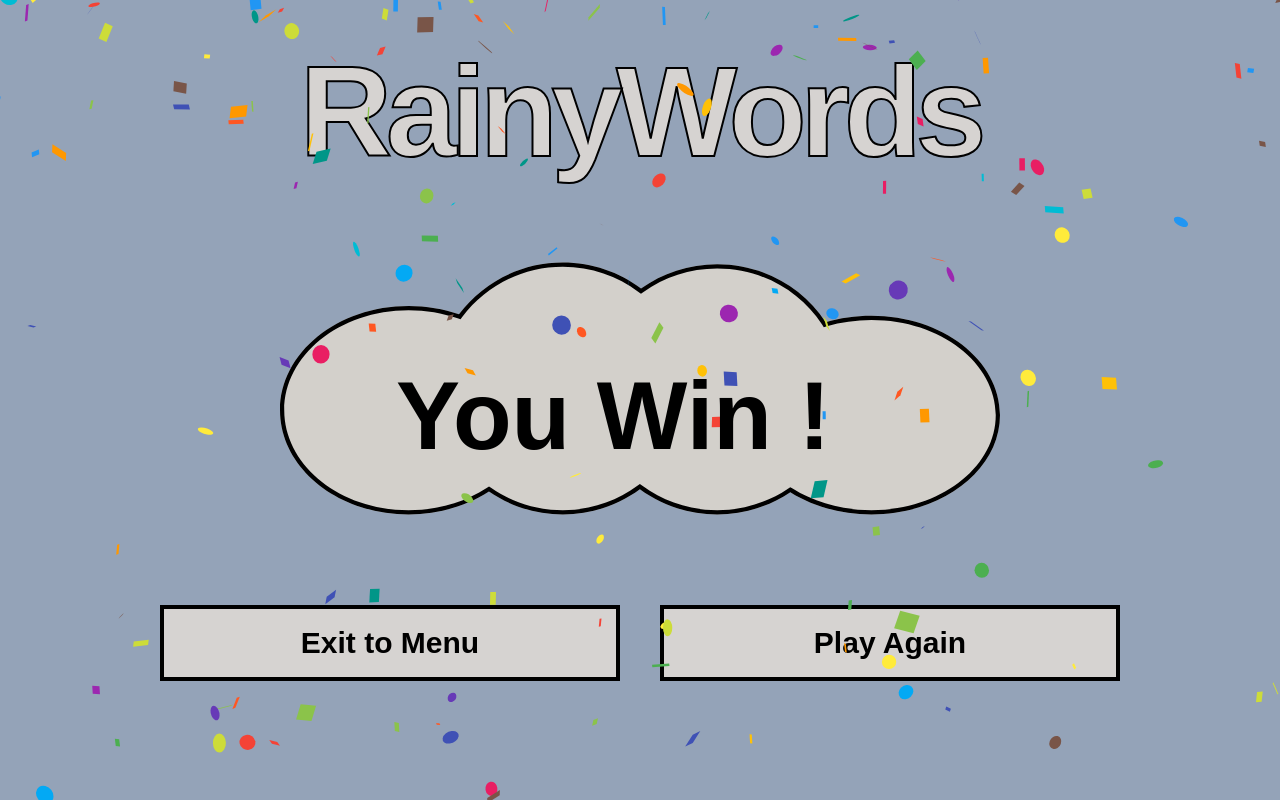
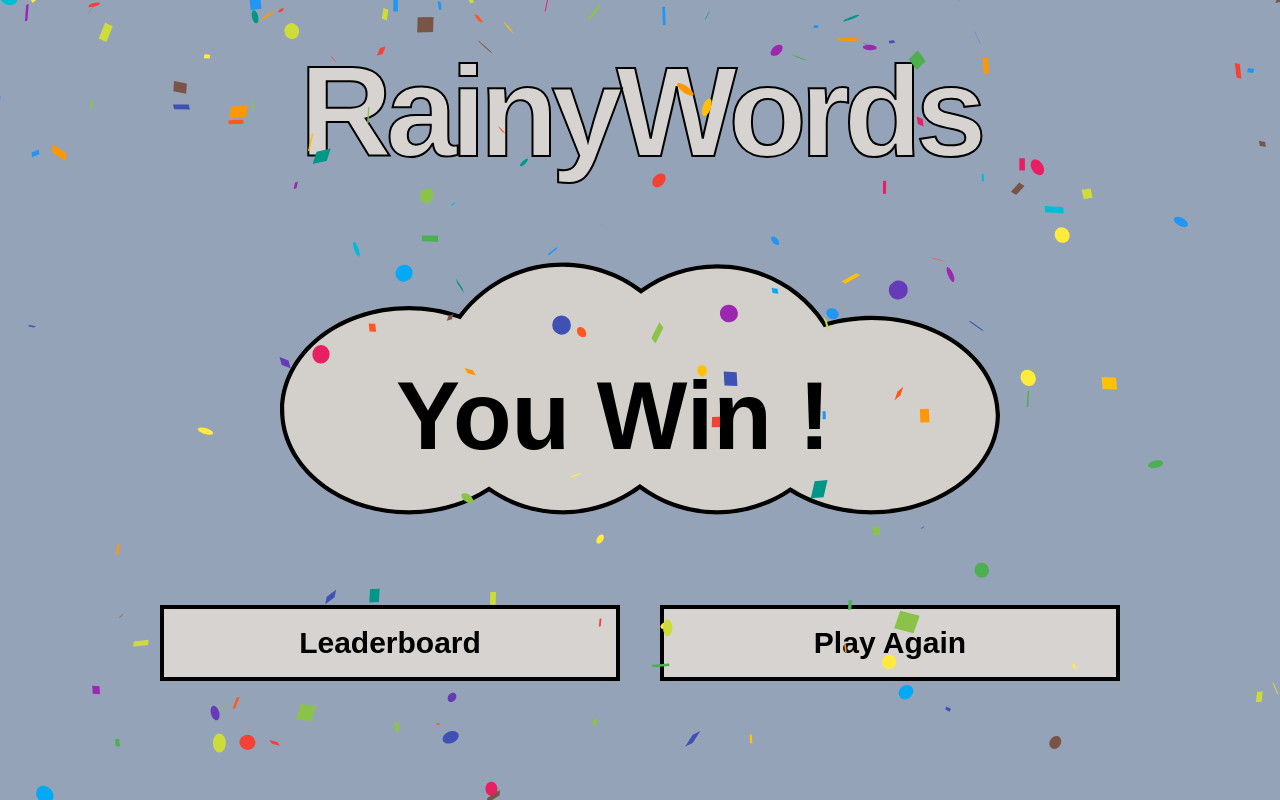
Before and after one commit to fahsanu/Netcentric-RainyWords, a Next.js app in the folder client/: page /winnerPage in a window 1280 px wide. Built offline with nearby package versions, Linux system fonts and the light colour scheme; a web font is replaced by a local one.

Commit message:
change some link href

```diff
--- a/client/package.json
+++ b/client/package.json
@@ -21,6 +21,7 @@
     "next": "^13.4.19",
     "postcss": "8.4.29",
     "react": "18.2.0",
+    "react-confetti": "^6.1.0",
     "react-dom": "18.2.0",
     "socket.io-client": "^4.7.2",
     "swr": "^2.2.4",
--- a/client/src/app/loserPage/page.tsx
+++ b/client/src/app/loserPage/page.tsx
@@ -25,13 +25,13 @@ export default function Loser() {
           className="px-6 py-4 w-4/5 text-black text-3xl hover:bg-amber-400 font-bold bg-stone-300 rounded-1xl border-4 border-black"
           type="button"
         >
-          <Link href="/">Exit to menu</Link>
+          <Link href="/leaderPage">Leaderboard</Link>
         </button>
         <button
           className="px-6 py-4 w-4/5 text-black text-3xl hover:bg-amber-400 font-bold bg-stone-300 rounded-1xl border-4 border-black"
           type="button"
         >
-          <Link href="/welcomePage">Play Again</Link>
+          <Link href="/">Play Again</Link>
         </button>
       </div>
     </div>
--- a/client/src/app/winnerPage/page.tsx
+++ b/client/src/app/winnerPage/page.tsx
@@ -25,13 +25,13 @@ export default function Winner() {
           className="px-6 py-4 w-4/5 text-black text-3xl hover:bg-amber-400 font-bold bg-stone-300 rounded-1xl border-4 border-black"
           type="button"
         >
-          <Link href="/">Exit to Menu</Link>
+          <Link href="leaderPage">Leaderboard</Link>
         </button>
         <button
           className="px-6 py-4 w-4/5 text-black text-3xl hover:bg-amber-400 font-bold bg-stone-300 rounded-1xl border-4 border-black"
           type="button"
         >
-          <Link href="/welcomePage">Play Again</Link>
+          <Link href="/">Play Again</Link>
         </button>
       </div>
     </div>
```
Also changed, not shown: 1 other file (tests, documents, lock files or other folders).
